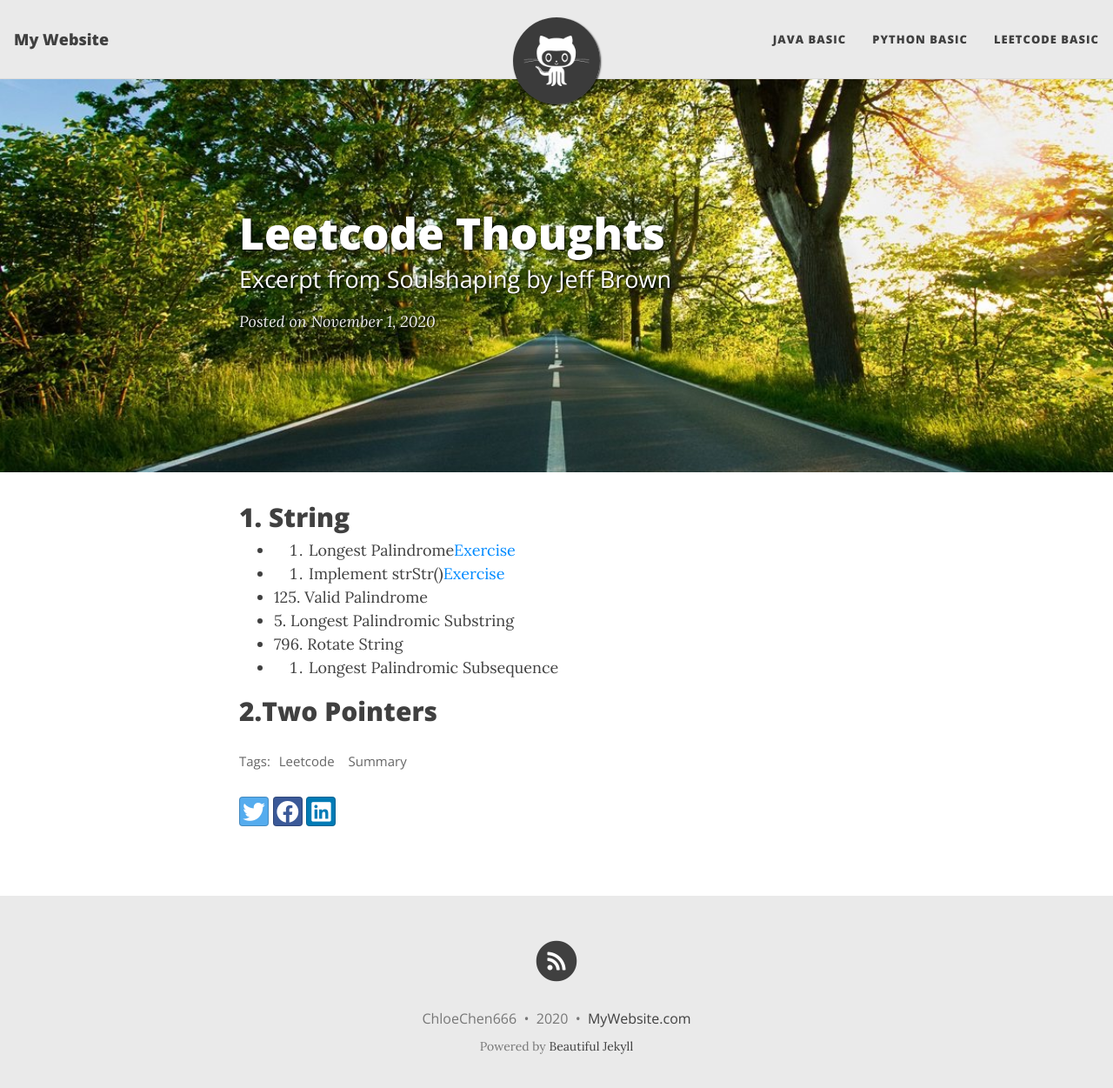
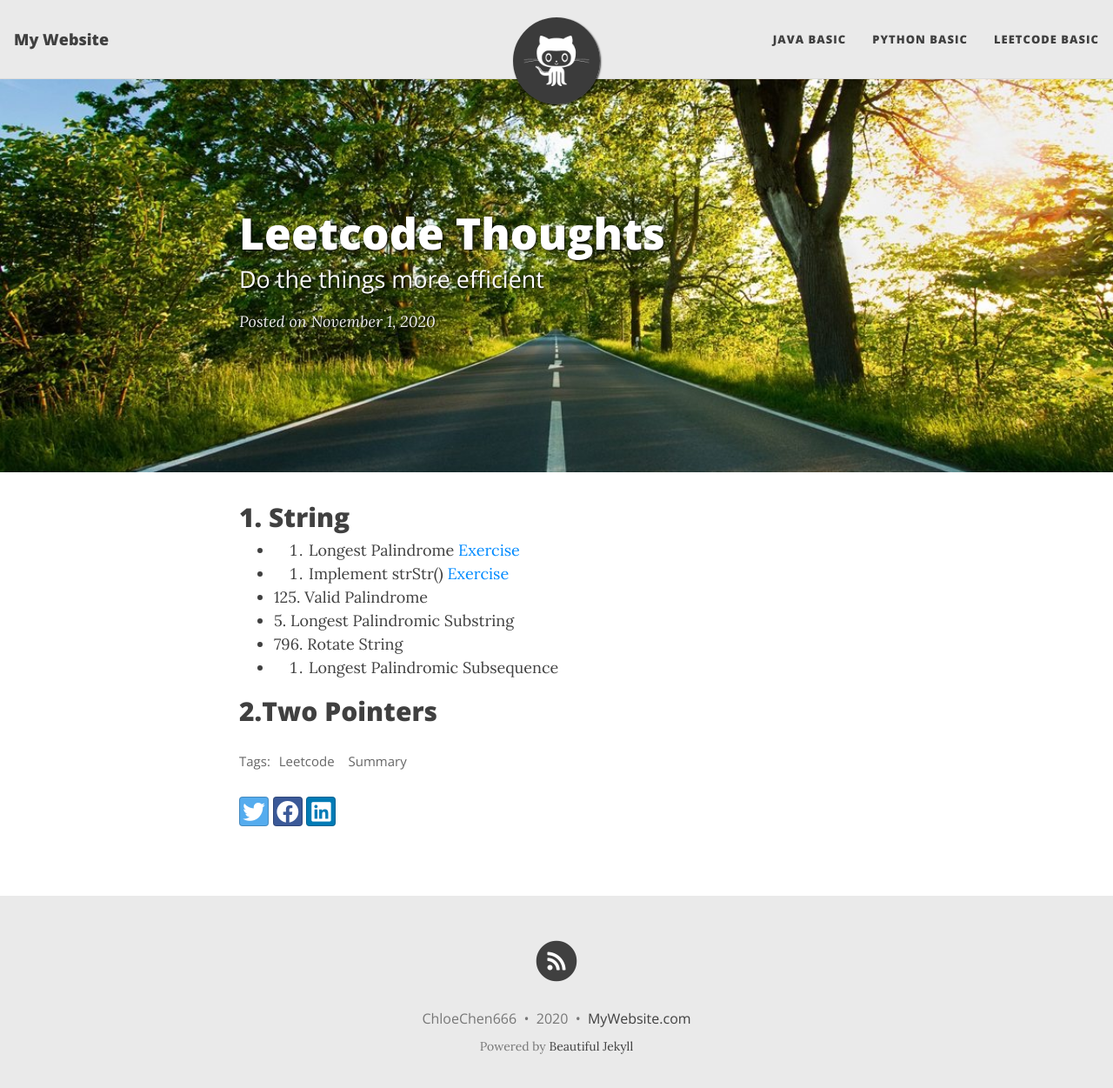
Before and after one commit to chloechen8/TestWeb, a Jekyll site: the page built from _posts/2020-11-1-Leetcode-Hint.md, in a window 1280 px wide and 1264 px high. Shown: the top 1251 px of the window at 87% size. Built offline with Jekyll 4.4.1, drawn with Linux system fonts in a browser that asks for light colours; nearby versions of some CDN libraries.

Commit message:
Update 2020-11-1-Leetcode-Hint.md

```diff
--- a/_posts/2020-11-1-Leetcode-Hint.md
+++ b/_posts/2020-11-1-Leetcode-Hint.md
@@ -1,7 +1,7 @@
 ---
 layout: post
 title: Leetcode Thoughts
-subtitle: Excerpt from Soulshaping by Jeff Brown
+subtitle: Do the things more efficient
 cover-img: /assets/img/path.jpg
 thumbnail-img: /assets/img/thumb.png
 share-img: /assets/img/path.jpg
@@ -9,8 +9,8 @@ tags: [Leetcode, Summary]
 ---
 
 ## 1. String
-- 409. Longest Palindrome[Exercise](https://leetcode.com/problems/longest-palindrome/)
-- 28. Implement strStr()[Exercise](https://leetcode.com/problems/implement-strstr/)
+- 409. Longest Palindrome [Exercise](https://leetcode.com/problems/longest-palindrome/)
+- 28. Implement strStr() [Exercise](https://leetcode.com/problems/implement-strstr/)
 - 125. Valid Palindrome
 - 5. Longest Palindromic Substring
 - 796. Rotate String
```
